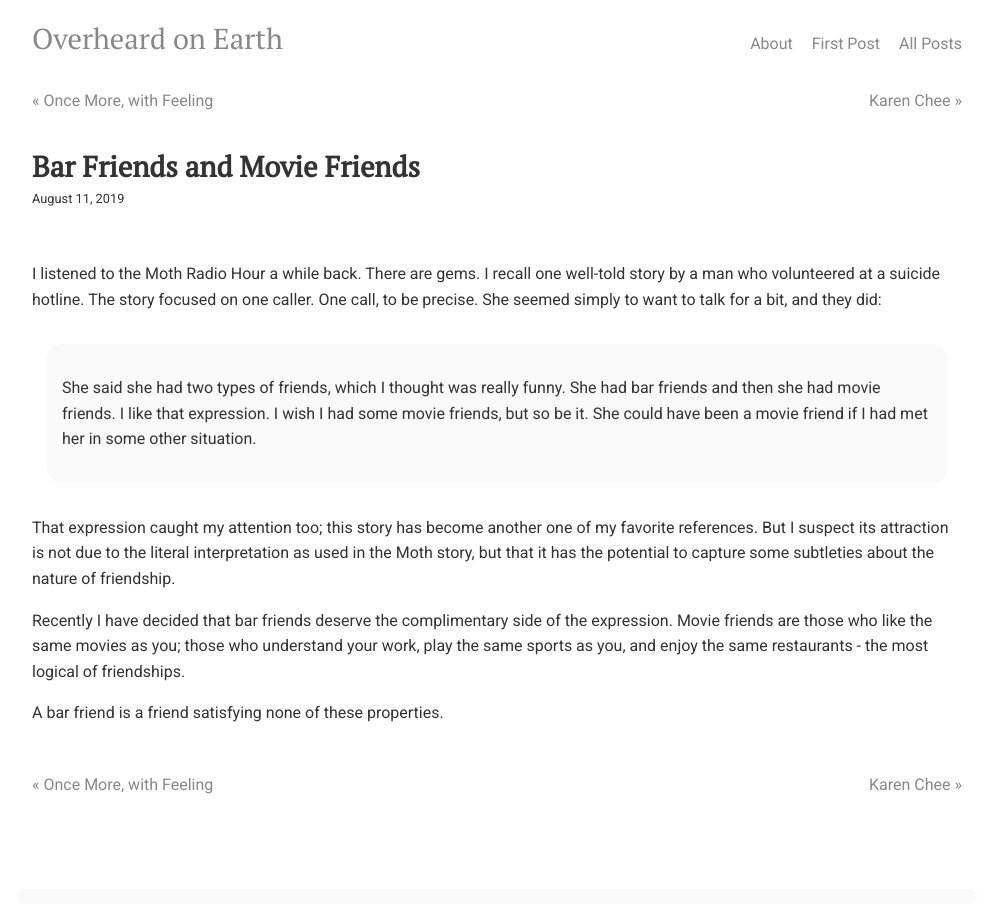
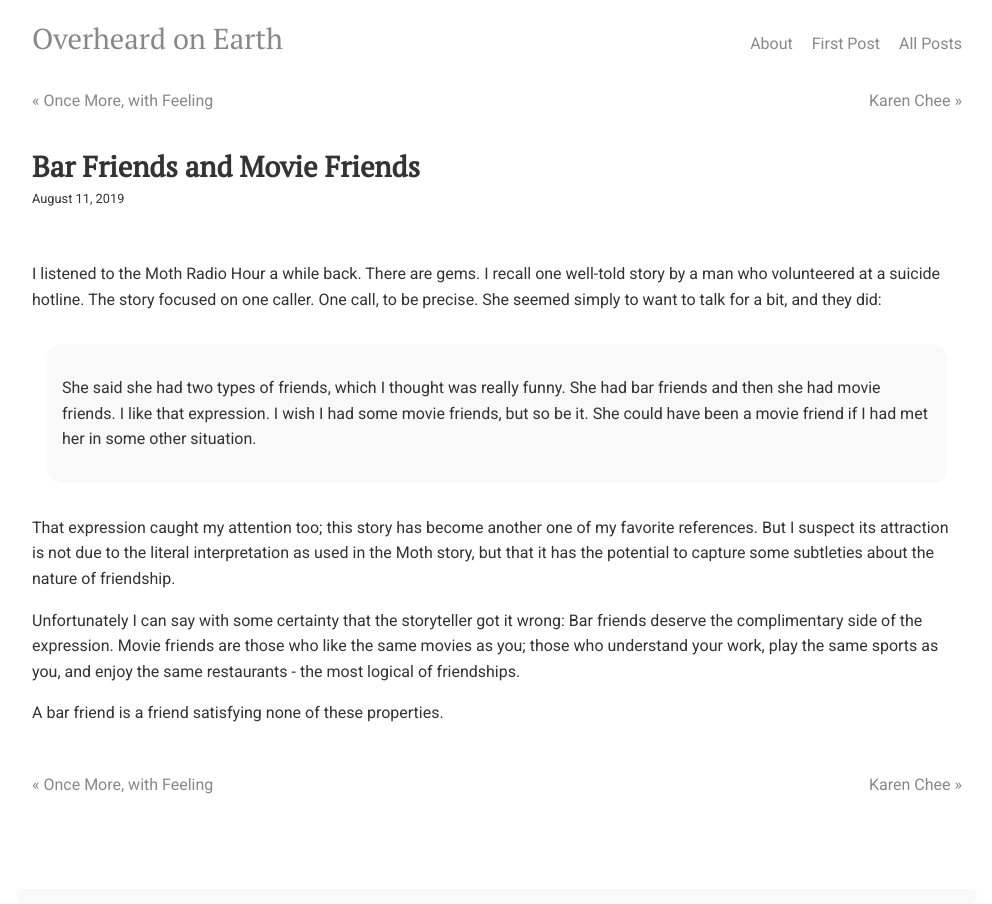
Before and after one commit to overheardonearth/overheardonearth.github.io, a Jekyll site: the page built from _posts/2019-08-11-bar-friends-and-movie-friends.html, in a window 1280 px wide. Shown: the whole page, without its empty margins (143-1135 px from the left). Built offline with Jekyll 4.4.1, drawn with Linux system fonts in a browser that asks for light colours; comment, search, counter and statistics services are not loaded.

Commit message:
Update 2019-08-11-bar-friends-and-movie-friends.html

```diff
--- a/_posts/2019-08-11-bar-friends-and-movie-friends.html
+++ b/_posts/2019-08-11-bar-friends-and-movie-friends.html
@@ -15,7 +15,7 @@ The story focused on one caller. One call, to be precise. She seemed simply to w
 That expression caught my attention too; this story has become another one of my favorite references. But I suspect its attraction is not due to the literal interpretation as used in the Moth story, but that it has the potential to capture some subtleties about the nature of friendship.
 
 <p>
-Recently I have decided that bar friends deserve the complimentary side of the expression. Movie friends are those who like the same movies as you; those who understand your work, play the same sports as you, and enjoy the same restaurants - the most logical of friendships.
+Unfortunately I can say with some certainty that the storyteller got it wrong: Bar friends deserve the complimentary side of the expression. Movie friends are those who like the same movies as you; those who understand your work, play the same sports as you, and enjoy the same restaurants - the most logical of friendships.
 
   <p>
     A bar friend is a friend satisfying none of these properties.
```
